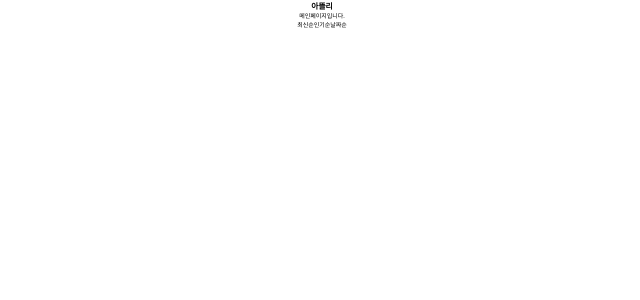
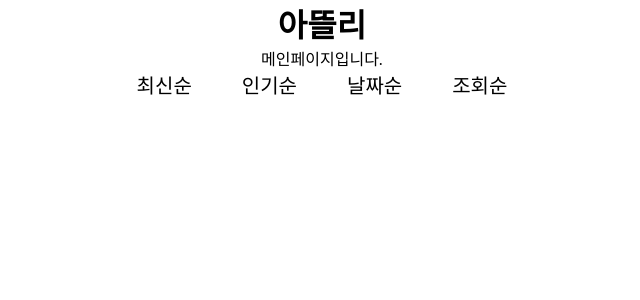
Before and after one commit to P1su/ARTLY, a React (Vite) app in the folder client/: page / in a window 1280 px wide. Shown: the top 300 px of the page, without its empty margins (318-958 px from the left). Built offline with nearby package versions, Linux system fonts and the light colour scheme.

Commit message:
feat: filterList 배열값을 FilterTab의 props로 전달

```diff
--- a/client/src/components/FilterTab/FilterTab.jsx
+++ b/client/src/components/FilterTab/FilterTab.jsx
@@ -1,11 +1,10 @@
 import styles from './FilterTab.module.css';
 
-export default function FilterTab() {
-  const tmpList = ['최신순', '인기순', '날짜순'];
+export default function FilterTab({ filterList }) {
   return (
     <div className={styles.layout}>
       <ul className={styles.filterList}>
-        {tmpList.map((item) => (
+        {filterList.map((item) => (
           <li className={styles.filterItem}>{item}</li>
         ))}
       </ul>
--- a/client/src/components/FilterTab/FilterTab.module.css
+++ b/client/src/components/FilterTab/FilterTab.module.css
@@ -1,12 +1,14 @@
 .layout {
-  width: 10rem;
   display: flex;
 }
 
 .filterList {
   display: flex;
+  gap: 5rem;
 }
 
 .filterItem {
-  width: 100%;
+  cursor: pointer;
+
+  font-size: 20px;
 }
--- a/client/src/pages/Main/Main.jsx
+++ b/client/src/pages/Main/Main.jsx
@@ -2,11 +2,13 @@ import styles from './Main.module.css';
 import FilterTab from '../../components/FilterTab/FilterTab';
 
 export default function Main() {
+  const filterList = ['최신순', '인기순', '날짜순', '조회순'];
+
   return (
     <div className={styles.layout}>
       <h1>아뜰리</h1>
       메인페이지입니다.
-      <FilterTab />
+      <FilterTab filterList={filterList} />
     </div>
   );
 }
--- a/client/src/pages/Main/Main.module.css
+++ b/client/src/pages/Main/Main.module.css
@@ -2,4 +2,6 @@
   display: flex;
   flex-direction: column;
   align-items: center;
+
+  font-size: 16px;
 }
```
